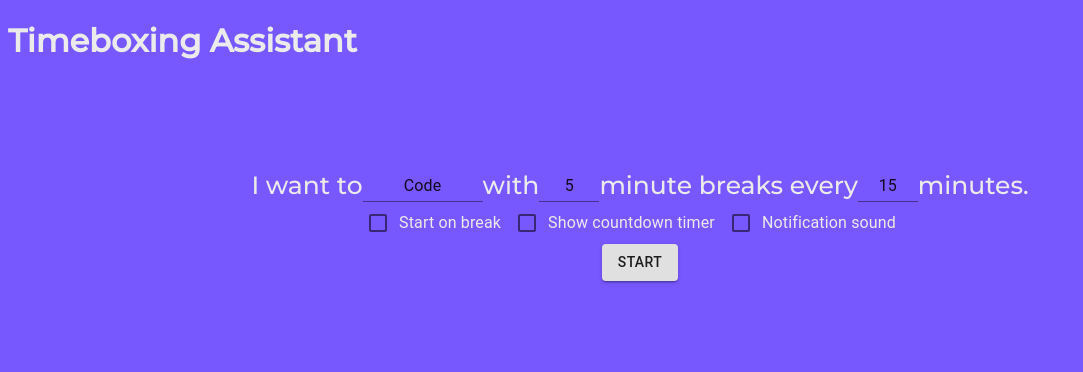
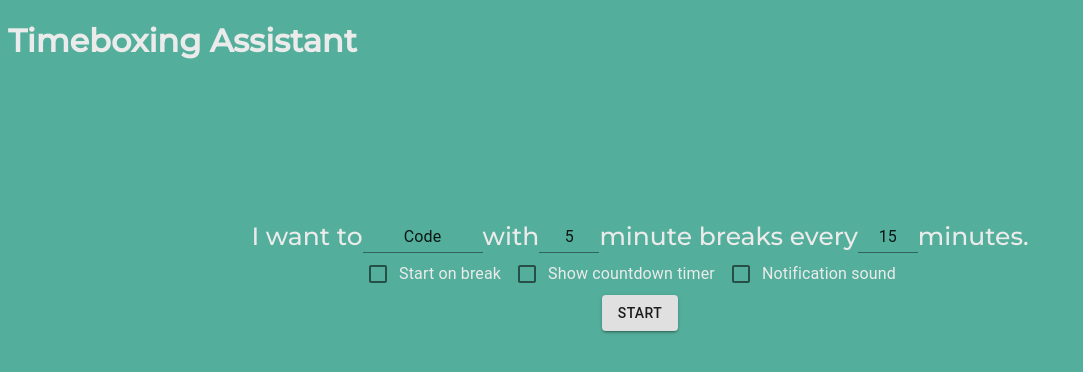
Before and after one commit to Luke-Argosino/time-boxing-assistant, a React (Create React App) app: page / in a window 1280 px wide. Shown: the top 372 px of the page, without its empty margins (0-1083 px from the left). Built offline with nearby package versions, Linux system fonts and the light colour scheme.

Commit message:
Restructered Files + Added Background Animation

```diff
--- a/src/App.js
+++ b/src/App.js
@@ -1,12 +1,13 @@
 import './App.css';
 import Header from './Header';
-import Body from './Body';
+import TimeboxForm from './pages/TimeboxForm';
+import Timebox from './pages/Timebox';
 
 export default function App() {
   return (
     <div className="App">
       <Header />
-      <Body />
+      <TimeboxForm />
     </div>
   );
 }
--- a/src/Header.css
+++ b/src/Header.css
@@ -1,4 +1,4 @@
 .Header {
     text-align: left;
-    padding-bottom:7%;
+    padding-bottom:11%;
 }
--- /dev/null
+++ b/src/pages/Timebox.css
@@ -0,0 +1,28 @@
+@keyframes bgcolor {
+    0% {
+        background-color: #45a3e5
+    }
+
+    30% {
+        background-color: #66bf39
+    }
+
+    60% {
+        background-color: #eb670f
+    }
+
+    90% {
+        background-color: #f35
+    }
+
+    100% {
+        background-color: #864cbf
+    }
+}
+
+body {
+    -webkit-animation: bgcolor 140s infinite;
+    animation: bgcolor 70s infinite;
+    -webkit-animation-direction: alternate;
+    animation-direction: alternate;
+}
--- /dev/null
+++ b/src/pages/Timebox.js
@@ -0,0 +1,5 @@
+import './Timebox.css';
+
+export default function Timebox() {
+
+}
--- a/src/Body.js
+++ b/src/pages/TimeboxForm.js
@@ -1,14 +1,25 @@
-import './Body.css';
+import './TimeboxForm.css';
 import { Button } from '@material-ui/core';
 import FormGroup from '@material-ui/core/FormGroup';
 import FormControlLabel from '@material-ui/core/FormControlLabel';
 import Checkbox from '@material-ui/core/Checkbox';
+import { makeStyles } from '@material-ui/core';
 import { TextField } from '@material-ui/core';
 
-export default function Body() {
+const useStyles = makeStyles({
+    field: {
+        marginTop: 20,
+        marginBottom: 20,
+        display: 'block'
+    }
+})
+
+export default function TimeboxForm() {
+    const classes = useStyles()
+
     return (
         <div className="Body">
-            <form className="timeboxForm" autoComplete="off">
+            <form className="timeboxForm" autoComplete="off" noValidate>
                 <div>
                     I want to
                     <TextField
@@ -17,6 +28,7 @@ export default function Body() {
                         defaultValue="Code"
                         style = {{width: 120}}
                         inputProps={{style: { textAlign: 'center' }}}
+                        required
                     />
                     with
                     <TextField
@@ -25,6 +37,7 @@ export default function Body() {
                         defaultValue="5"
                         style={{width: 60}}
                         inputProps={{min: 1, style: { textAlign: 'center' }}}
+                        required
                     />
                     minute breaks every
                     <TextField
@@ -33,6 +46,7 @@ export default function Body() {
                         defaultValue="15"
                         style = {{width: 60}}
                         inputProps={{min: 1, style: { textAlign: 'center' }}}
+                        required
                     />
                     minutes.
                 </div>
```
Also changed, not shown: src/pages/TimeboxForm.css (line endings or trailing spaces).
